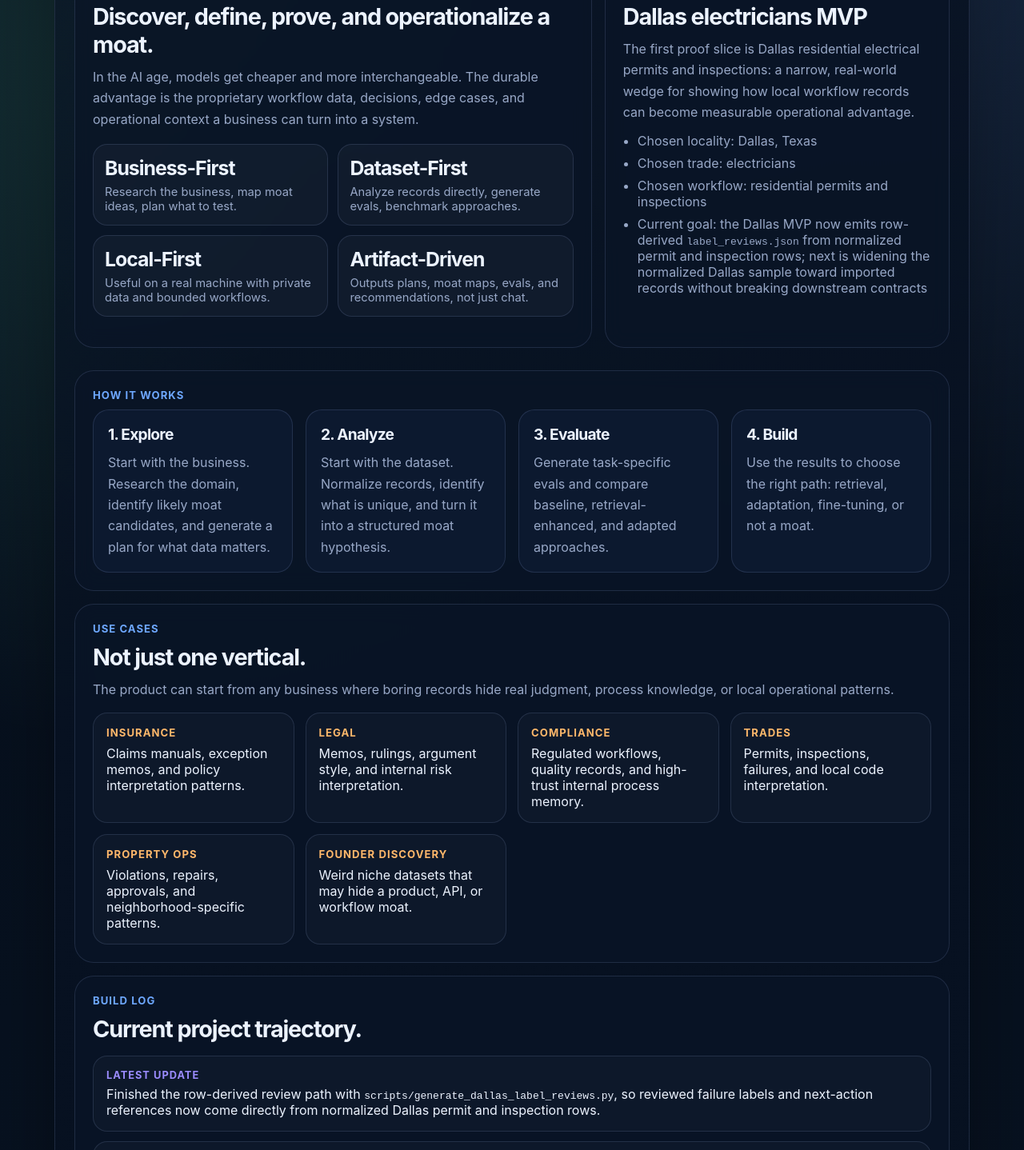
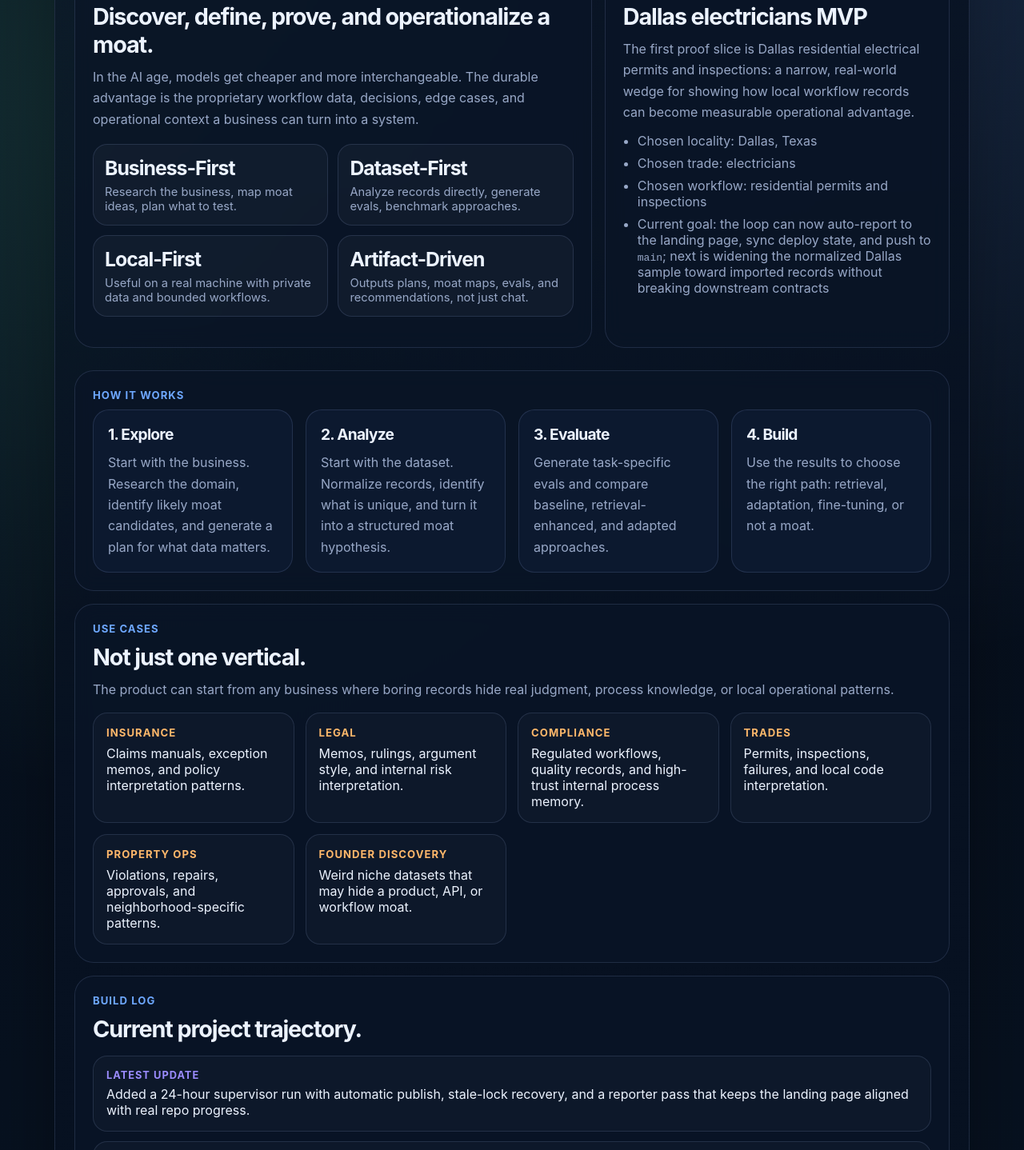
Before and after one commit to matthoffner/tuner-landing, a plain HTML site: page generated/landing.html in a window 1280 px wide. Shown: the part 762-2200 px from the top of the page at 80% size. Drawn offline with Linux system fonts and the light colour scheme.

Commit message:
feat: add 24-hour loop supervisor

```diff
--- a/generated/landing.html
+++ b/generated/landing.html
@@ -466,7 +466,7 @@
                 <li>Chosen locality: Dallas, Texas</li>
                 <li>Chosen trade: electricians</li>
                 <li>Chosen workflow: residential permits and inspections</li>
-                <li>Current goal: the Dallas MVP now emits row-derived <code>label_reviews.json</code> from normalized permit and inspection rows; next is widening the normalized Dallas sample toward imported records without breaking downstream contracts</li>
+                <li>Current goal: the loop can now auto-report to the landing page, sync deploy state, and push to <code>main</code>; next is widening the normalized Dallas sample toward imported records without breaking downstream contracts</li>
               </ul>
             </div>
           </div>
@@ -552,6 +552,10 @@
             </div>
             <h2>Current project trajectory.</h2>
             <div class="timeline">
+              <div class="timeline-item">
+                <div class="timeline-meta">Latest Update</div>
+                <div>Added a 24-hour supervisor run with automatic publish, stale-lock recovery, and a reporter pass that keeps the landing page aligned with real repo progress.</div>
+              </div>
               <div class="timeline-item">
                 <div class="timeline-meta">Latest Update</div>
                 <div>Finished the row-derived review path with <code>scripts/generate_dallas_label_reviews.py</code>, so reviewed failure labels and next-action references now come directly from normalized Dallas permit and inspection rows.</div>
@@ -642,6 +646,8 @@
               <a class="doc-pill" href="../scripts/generate_dallas_discovery_artifacts.py">discovery writer</a>
               <a class="doc-pill" href="../scripts/generate_dallas_eval_artifacts.py">eval writer</a>
               <a class="doc-pill" href="../scripts/generate_dallas_label_reviews.py">label review writer</a>
+              <a class="doc-pill" href="../scripts/codex-day.sh">24h supervisor</a>
+              <a class="doc-pill" href="../scripts/codex-publish.sh">publish helper</a>
               <a class="doc-pill" href="./intake/dallas-electrician-sample-v1/intake.json">sample intake</a>
               <a class="doc-pill" href="./fixtures/dallas-electrician-sequences-v1/README.md">fixture pack</a>
               <a class="doc-pill" href="./discovery/dallas-electrician-sample-v1/discovery-summary.md">sample discovery run</a>
```
Also changed, not shown: index.html (+7 -1 lines), 9 other files.
